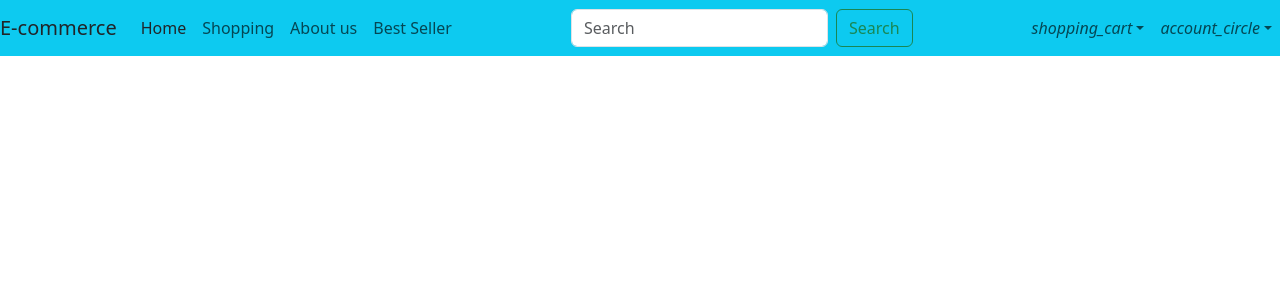
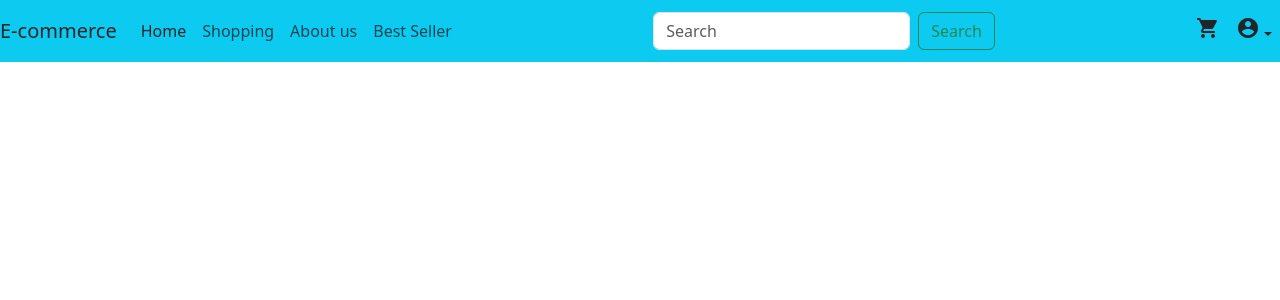
Before and after one commit to Abdul-Althyab/client, an Angular app: page / in a window 1280 px wide. Shown: the top 300 px of the page. Built offline with nearby package versions, Linux system fonts and the light colour scheme.

Commit message:
add Font Awesome and Material Icons for enhanced navbar icons

```diff
--- a/angular.json
+++ b/angular.json
@@ -114,7 +114,8 @@
             ],
             "styles": [
               "src/styles.css",
-              "./node_modules/bootstrap/dist/css/bootstrap.min.css"
+              "node_modules/bootstrap/dist/css/bootstrap.min.css",
+              "node_modules/font-awesome/css/font-awesome.css"
             ],
             "scripts": [
             ]
--- a/package.json
+++ b/package.json
@@ -18,6 +18,8 @@
     "@angular/platform-browser-dynamic": "^19.2.0",
     "@angular/router": "^19.2.0",
     "bootstrap": "^5.3.3",
+    "font-awesome": "^4.7.0",
+    "material-icons": "^1.13.14",
     "rxjs": "~7.8.0",
     "tslib": "^2.3.0",
     "zone.js": "~0.15.0"
--- a/src/app/core/nav-bar/nav-bar.component.html
+++ b/src/app/core/nav-bar/nav-bar.component.html
@@ -43,19 +43,14 @@
     </form>
 
     <ul class="navbar-nav ml-auto align-items-center">
-      <li class="nav-item dropdown">
-        <a href="" class="nav-link dropdown-toggle"
-        id="navbarDropdown"
-        role="button"
-        data-toggle="dropdown"
-        aria-haspopup="true"
-        aria-expanded="false">
+      <li class="nav-item">
+        <a routerLink="Basket" class="nav-link">
           <i class="material-icons">shopping_cart</i>
         </a>
       </li>
       <li class="nav-item dropdown">
         <a
-          href=""
+          (click)="ToggleDropdown()"
           class="nav-link dropdown-toggle"
           id="navbarDropdown"
           role="button"
@@ -66,16 +61,21 @@
           <i class="material-icons">account_circle</i>
         </a>
         <div
+          [ngClass]="{ show: visible }"
           class="dropdown-menu dropdown-menu-right"
           aria-labelledby="navbarDropdown"
         >
-          <a href="" class="dropdown-item"
+          <a routerLink="/account/Register" class="dropdown-item"
             >Register <i class="fa fa-user-plus"></i
           ></a>
-          <a href="" class="dropdown-item"
+          <a routerLink="/account/Login" class="dropdown-item"
             >Login <i class="fa fa-sign-in"></i
           ></a>
-          <a href="" class="dropdown-item"
+          <a
+            routerLink="/orders"
+            class="dropdown-item"
+            matBadge="1"
+            matBadgeSize="large"
             >My order <i class="fa fa-list"></i
           ></a>
         </div>
--- a/src/app/core/nav-bar/nav-bar.component.ts
+++ b/src/app/core/nav-bar/nav-bar.component.ts
@@ -4,8 +4,11 @@ import { Component } from '@angular/core';
   selector: 'app-nav-bar',
   standalone: false,
   templateUrl: './nav-bar.component.html',
-  styleUrl: './nav-bar.component.css'
+  styleUrl: './nav-bar.component.css',
 })
 export class NavBarComponent {
-
+  visible: boolean = false;
+  ToggleDropdown() {
+    this.visible = !this.visible;
+  }
 }
--- a/src/styles.css
+++ b/src/styles.css
@@ -1,2 +1,4 @@
 /* You can add global styles to this file, and also import other style files */
 @import "../node_modules/bootstrap/dist/css/bootstrap.min.css";
+@import "../node_modules/font-awesome/css/font-awesome.css";
+@import 'material-icons/iconfont/material-icons.css';
```
Also changed, not shown: 1 other file (tests, documents, lock files or other folders).
